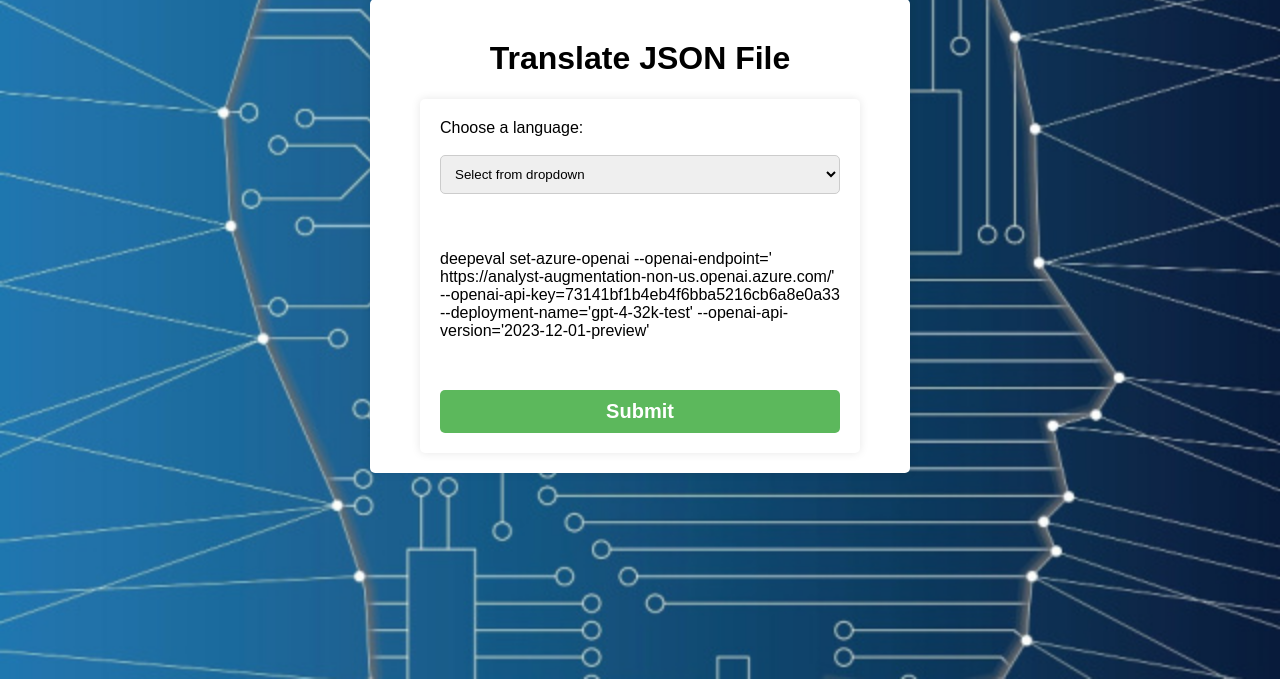
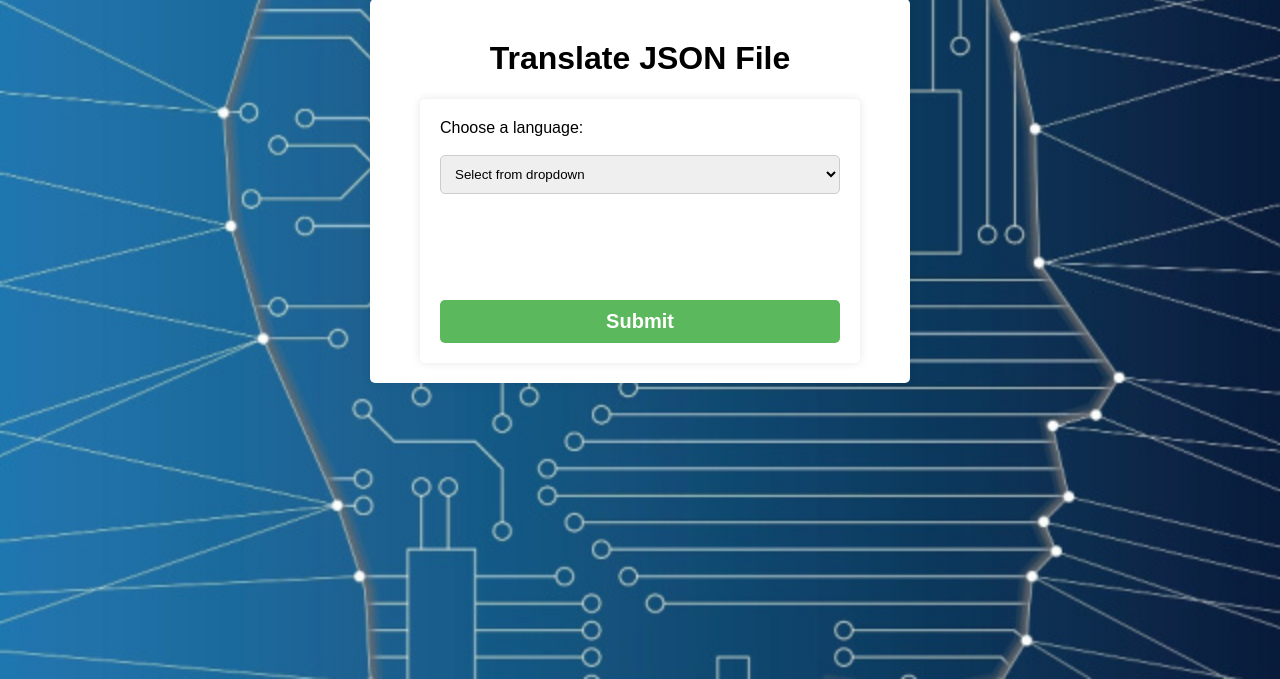
Before and after one commit to Karri-Narendra-Reddy/Translator, a Flask app: page / in a window 1280 px wide. Shown: the part 121-800 px from the top of the page. Run offline with Flask 3, Linux system fonts and the light colour scheme.

Commit message:
Update index.html

```diff
--- a/templates/index.html
+++ b/templates/index.html
@@ -47,9 +47,7 @@
 <!--                <input type="radio" id="option3" name="option" value="OpenAI Eval">-->
 <!--                <label for="option3">OpenAI Eval</label><br><br>-->
 <!--            </div>-->
-            deepeval set-azure-openai --openai-endpoint='
-https://analyst-augmentation-non-us.openai.azure.com/'
---openai-api-key=73141bf1b4eb4f6bba5216cb6a8e0a33 --deployment-name='gpt-4-32k-test' --openai-api-version='2023-12-01-preview'
+
 
 
             <button type="submit" value="Translate">Submit</button>
```
